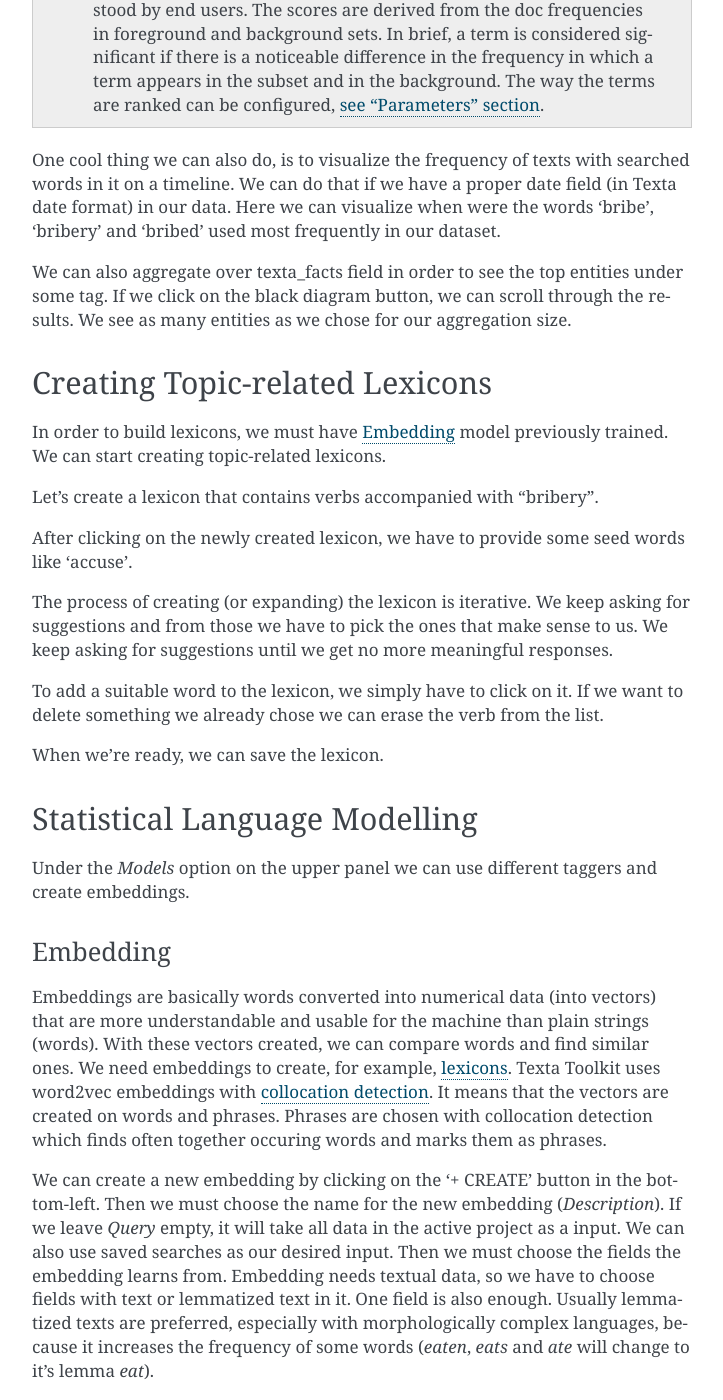
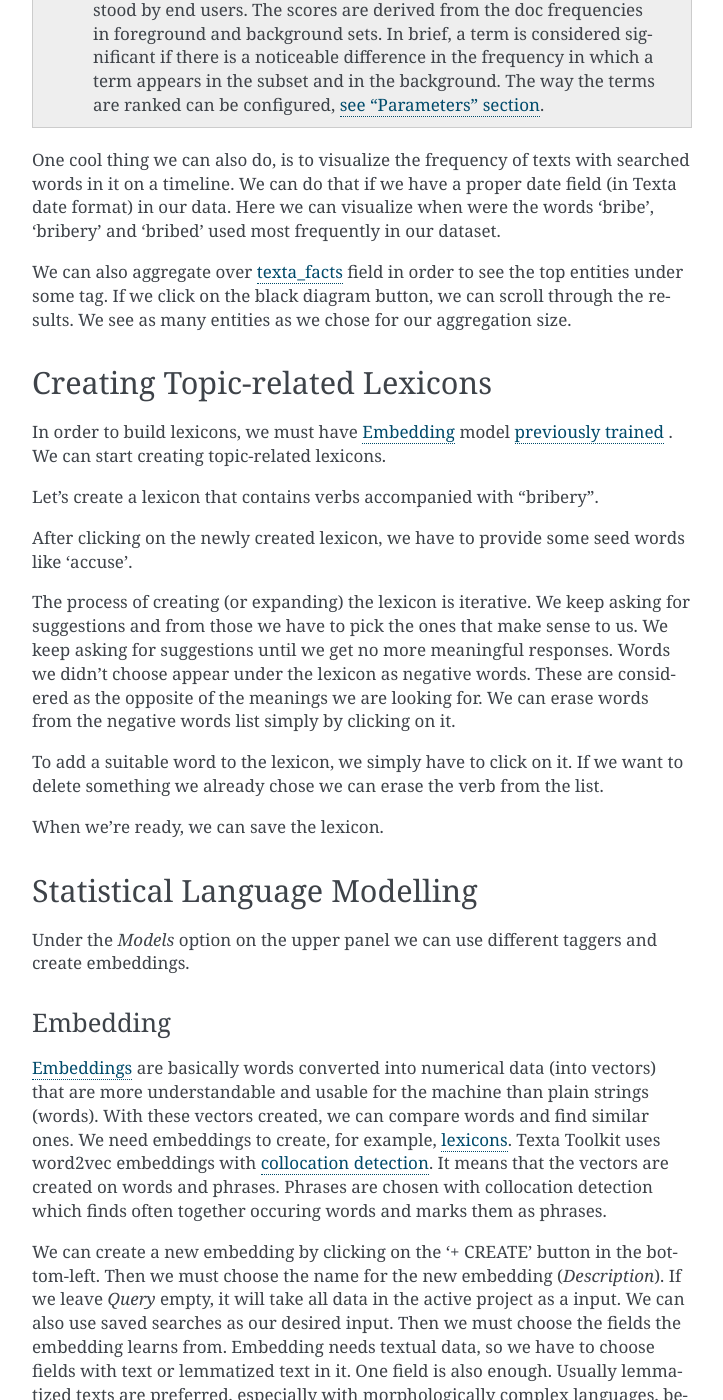
Before and after one commit to texta-tk/texta-tk.github.io, a Sphinx documentation site: the page built from source/gui.rst, in a window 1280 px wide and 1400 px high, scrolled down 7563 px. Shown: the whole window, without its empty margins (388-1111 px from the left). Built offline with Sphinx 7.4.7, drawn with Linux system fonts in a browser that asks for light colours; formulas are drawn with MathJax 3.

Commit message:
Update gui.rst

```diff
--- a/source/gui.rst
+++ b/source/gui.rst
@@ -180,20 +180,20 @@
 
 One cool thing we can also do, is to visualize the frequency of texts with searched words in it on a timeline. We can do that if we have a proper date field (in Texta date format) in our data. Here we can visualize when were the words 'bribe', 'bribery' and 'bribed' used most frequently in our dataset.
 
-We can also aggregate over texta_facts field in order to see the top entities under some tag. If we click on the black diagram button, we can scroll through the results. We see as many entities as we chose for our aggregation size.
+We can also aggregate over :ref:`texta_facts <texta_fact>` field in order to see the top entities under some tag. If we click on the black diagram button, we can scroll through the results. We see as many entities as we chose for our aggregation size.
 
 .. _lexicons:
 
 Creating Topic-related Lexicons
 -----------------------------------------
 
-In order to build lexicons, we must have :ref:`Embedding <embedding>` model previously trained. We can start creating topic-related lexicons.
+In order to build lexicons, we must have :ref:`Embedding <embedding_concept>` model :ref:`previously trained <embedding>` . We can start creating topic-related lexicons.
 
 Let’s create a lexicon that contains verbs accompanied with “bribery”.
 
 After clicking on the newly created lexicon, we have to provide some seed words like 'accuse'.
 
-The process of creating (or expanding) the lexicon is iterative. We keep asking for suggestions and from those we have to pick the ones that make sense to us. We keep asking for suggestions until we get no more meaningful responses.
+The process of creating (or expanding) the lexicon is iterative. We keep asking for suggestions and from those we have to pick the ones that make sense to us. We keep asking for suggestions until we get no more meaningful responses. Words we didn't choose appear under the lexicon as negative words. These are considered as the opposite of the meanings we are looking for. We can erase words from the negative words list simply by clicking on it.
 
 To add a suitable word to the lexicon, we simply have to click on it. If we want to delete something we already chose we can erase the verb from the list.
 
@@ -211,7 +211,7 @@
 Embedding
 ++++++++++
 
-Embeddings are basically words converted into numerical data (into vectors) that are more understandable and usable for the machine than plain strings (words). With these vectors created, we can compare words and find similar ones. We need embeddings to create, for example, :ref:`lexicons <lexicons>`. Texta Toolkit uses word2vec embeddings with `collocation detection <https://radimrehurek.com/gensim/models/phrases.html>`_. It means that the vectors are created on words and phrases. Phrases are chosen with collocation detection which finds often together occuring words and marks them as phrases.
+:ref:`Embeddings <embedding_concept>` are basically words converted into numerical data (into vectors) that are more understandable and usable for the machine than plain strings (words). With these vectors created, we can compare words and find similar ones. We need embeddings to create, for example, :ref:`lexicons <lexicons>`. Texta Toolkit uses word2vec embeddings with `collocation detection <https://radimrehurek.com/gensim/models/phrases.html>`_. It means that the vectors are created on words and phrases. Phrases are chosen with collocation detection which finds often together occuring words and marks them as phrases.
 
 We can create a new embedding by clicking on the '+ CREATE' button in the bottom-left. Then we must choose the name for the new embedding (*Description*). If we leave *Query* empty, it will take all data in the active project as a input. We can also use saved searches as our desired input. Then we must choose the fields the embedding learns from. Embedding needs textual data, so we have to choose fields with text or lemmatized text in it. One field is also enough. Usually lemmatized texts are preferred, especially with morphologically complex languages, because it increases the frequency of some words (*eaten*, *eats* and *ate* will change to it's lemma *eat*).
 
```
